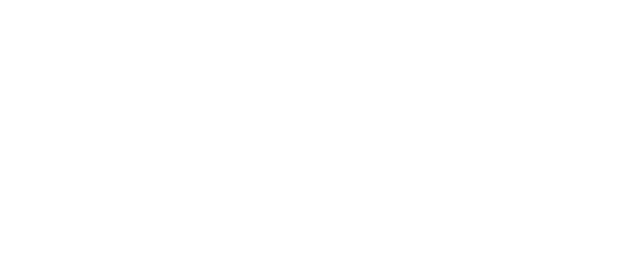
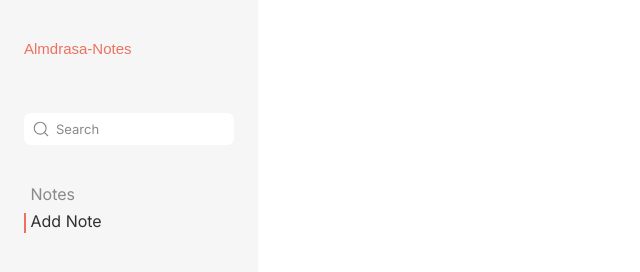
Before and after one commit to OmarKh006/Note-App-Js, a website built with Vite: page index.html in a window 1280 px wide. Shown: the whole page, without its empty margins (0-640 px from the left). Built offline with nearby package versions, Linux system fonts and the light colour scheme; a web font is replaced by a local one.

Commit message:
finishing header component

```diff
--- a/index.html
+++ b/index.html
@@ -4,9 +4,73 @@
     <meta charset="UTF-8" />
     <meta name="viewport" content="width=device-width, initial-scale=1.0" />
     <link rel="stylesheet" href="style.scss" />
+    <link rel="preconnect" href="https://fonts.googleapis.com" />
+    <link rel="preconnect" href="https://fonts.gstatic.com" crossorigin />
+    <link
+      href="https://fonts.googleapis.com/css2?family=Aclonica&family=Inter:ital,opsz,wght@0,14..32,100..900;1,14..32,100..900&display=swap"
+      rel="stylesheet"
+    />
     <title>Note App Js</title>
   </head>
   <body>
+    <div class="container">
+      <section id="home-page" hidden>
+        <header></header>
+        <main></main>
+      </section>
+
+      <section id="add-note-page">
+        <header class="header">
+          <h1 class="header__main-head">Almdrasa-Notes</h1>
+          <form class="header__search-form" id="search-form" role="search">
+            <div class="header__search-wrapper">
+              <svg
+                class="header__search-icon"
+                width="18"
+                height="18"
+                viewBox="0 0 18 18"
+                fill="none"
+                xmlns="http://www.w3.org/2000/svg"
+              >
+                <g clip-path="url(#clip0_260_701)">
+                  <path
+                    d="M8.15625 14.0683C11.4182 14.0683 14.0625 11.4229 14.0625 8.15964C14.0625 4.89637 11.4182 2.25098 8.15625 2.25098C4.89432 2.25098 2.25 4.89637 2.25 8.15964C2.25 11.4229 4.89432 14.0683 8.15625 14.0683Z"
+                    stroke="#898989"
+                    stroke-width="1.125"
+                    stroke-linecap="round"
+                    stroke-linejoin="round"
+                  />
+                  <path
+                    d="M12.332 12.3379L15.7493 15.7565"
+                    stroke="#898989"
+                    stroke-width="1.125"
+                    stroke-linecap="round"
+                    stroke-linejoin="round"
+                  />
+                </g>
+                <defs>
+                  <clipPath id="clip0_260_701">
+                    <rect width="18" height="18.0073" fill="white" />
+                  </clipPath>
+                </defs>
+              </svg>
+
+              <input
+                class="header__searchInput"
+                type="search"
+                id="search-input"
+                placeholder="Search"
+              />
+            </div>
+          </form>
+          <nav class="header__buttons" aria-label="Page navigation">
+            <button class="header__btn">Notes</button>
+            <button class="header__btn" aria-current="page">Add Note</button>
+          </nav>
+        </header>
+        <main></main>
+      </section>
+    </div>
     <script type="module" src="index.js"></script>
   </body>
 </html>
--- a/package.json
+++ b/package.json
@@ -15,7 +15,10 @@
   "type": "commonjs",
   "main": "index.js",
   "scripts": {
-    "test": "echo \"Error: no test specified\" && exit 1"
+    "start": "vite",
+    "build": "vite build",
+    "preview": "vite preview",
+    "deploy": "npm run build && gh-pages -d dist"
   },
   "devDependencies": {
     "sass": "^1.99.0",
--- a/style.scss
+++ b/style.scss
@@ -1,3 +1,20 @@
+:root {
+  --font-aclonica: "Aclonica", sans-serif;
+  --font-inter: "Inter", sans-serif;
+
+  --font-size-13: 1.3rem;
+  --font-size-15: 1.5rem;
+  --font-size-16: 1.6rem;
+  --font-size-26: 2.6rem;
+
+  --color-orange: #ec7160;
+  --color-white: #ffffff;
+  --color-light-grey: #f6f6f6;
+
+  --text-color-black: #303030;
+  --text-color-grey: #898989;
+}
+
 *:where(
   :not(html, iframe, canvas, img, svg, video, audio):not(svg *, symbol *)
 ) {
@@ -21,17 +38,15 @@ html {
   overflow-x: hidden;
 
   @media (max-width: 900px) {
-    font-size: 8px;
+    font-size: 0.8rem;
   }
 }
 
 body {
   margin: 0;
-  //   font-family: var(--font-family);
-  //   font-size: var(--font-size-18);
+  font-family: var(--font-inter);
   -webkit-font-smoothing: antialiased;
   -moz-osx-font-smoothing: grayscale;
-  //   color: var(--text-color-light);
 }
 
 /* Reapply the pointer cursor for anchor tags */
@@ -124,3 +139,83 @@ meter {
 ::-webkit-details-marker {
   display: none;
 }
+
+.header {
+  display: flex;
+  flex-direction: column;
+  width: 25.8rem;
+  height: 100vh;
+  background-color: var(--color-light-grey);
+  padding: 0 2.4rem;
+
+  &__main-head {
+    margin-top: 4.1rem;
+    font-family: var(--font-aclonica);
+    font-weight: 400;
+    font-size: var(--font-size-15);
+    line-height: 100%;
+    color: var(--color-orange);
+  }
+
+  &__search-form {
+    margin-top: 5.7rem;
+  }
+
+  &__search-wrapper {
+    position: relative;
+    display: flex;
+    align-items: center;
+    border-radius: 7px;
+    overflow: hidden;
+  }
+
+  &__search-icon {
+    position: absolute;
+    inset-inline-start: 0.8rem;
+    pointer-events: none;
+  }
+
+  &__searchInput {
+    padding: 0.8rem 0;
+    padding-right: 0.8rem;
+    width: 100%;
+    padding-inline-start: 3.2rem;
+    background-color: var(--color-white);
+    font-size: var(--font-size-13);
+    color: var(--text-color-grey);
+
+    &::placeholder {
+      font-size: var(--font-size-13);
+    }
+  }
+
+  &__buttons {
+    margin-top: 3.6rem;
+    padding-left: 0.65rem;
+    display: flex;
+    flex-direction: column;
+  }
+
+  &__btn {
+    font-size: var(--font-size-16);
+    font-weight: 400;
+    line-height: 2.7rem;
+    color: var(--text-color-grey);
+    cursor: pointer;
+  }
+
+  &__btn[aria-current="page"] {
+    position: relative;
+    color: var(--text-color-black);
+
+    &::before {
+      content: "";
+      position: absolute;
+      top: 0;
+      inset-inline-start: -0.65rem;
+      inset-block: 0.45rem 0.25rem;
+      width: 0.2rem;
+      background-color: var(--color-orange);
+    }
+  }
+}
```
Also changed, not shown: public/assets/search-icon.svg (added).
